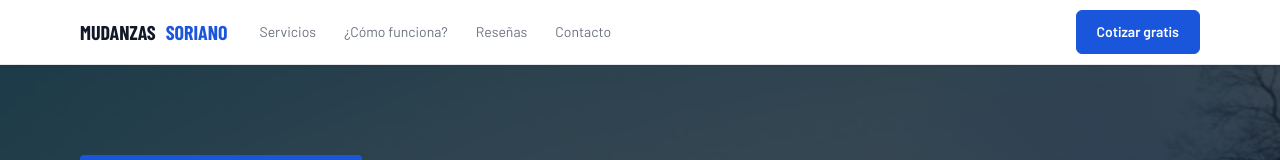
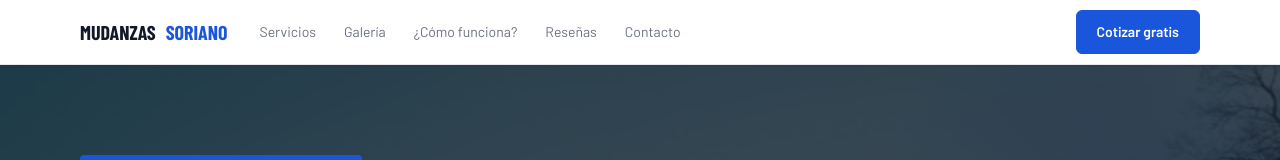
Before and after one commit to CodeBySebas/Mudanzas-Soriano, a plain HTML site: page index.html in a window 1280 px wide. Shown: the top 160 px of the page. Drawn offline with nearby package versions, Linux system fonts and the light colour scheme; a web font is replaced by a local one.

Commit message:
agrega galeria al navbar y ajustes finales

```diff
--- a/index.html
+++ b/index.html
@@ -31,6 +31,7 @@
       <!-- Links de navegación -->
       <nav class="nav-links" id="navLinks">
         <a href="#servicios">Servicios</a>
+        <a href="#galeria">Galería</a>
         <a href="#como-funciona">¿Cómo funciona?</a>
         <a href="#resenas">Reseñas</a>
         <a href="#contacto">Contacto</a>
```
